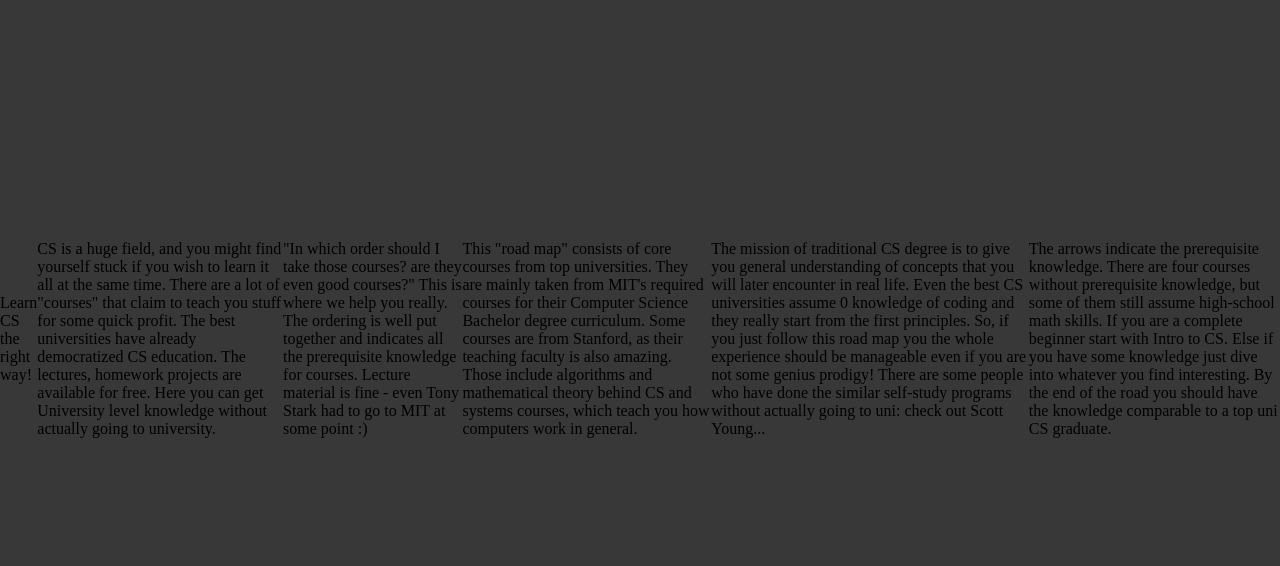
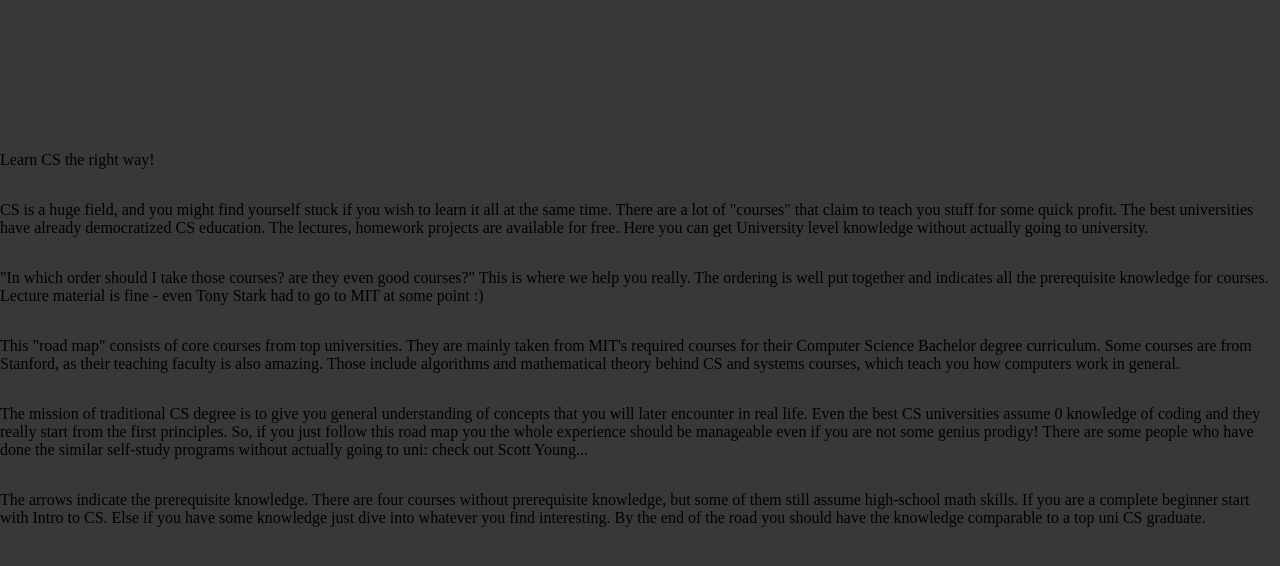
Before and after one commit to Iamdachi/roadToCS, a Flask app: page /about in a window 1280 px wide. Shown: the part 61-627 px from the top of the page. Run offline with Flask 3, Linux system fonts and the light colour scheme; the visitor is signed in with stand-in values (Sample User, id 1); parts of the project's set-up code (start-up, migrations or seed data) failed here and were passed over.

Commit message:
about page6

```diff
--- a/static/styles.css
+++ b/static/styles.css
@@ -100,6 +100,12 @@ p {
   display: block; /* Ensures each <p> starts on a new line */
   flex-direction: column;
 }
+#about-content {
+  display: flex;
+  flex-direction: column; /* Stack children vertically */
+  align-items: flex-start; /* Align paragraphs to the left */
+}
+
 
 
 /* Login Button */
--- a/templates/about.html
+++ b/templates/about.html
@@ -25,6 +25,7 @@
     </nav>
 </head>
 <body>
+<div id="about-content">
     <p>
         Learn CS the right way!
     </p>
@@ -48,6 +49,6 @@
     <p>
         The arrows indicate the prerequisite knowledge. There are four courses without prerequisite knowledge, but some of them still assume high-school math skills. If you are a complete beginner start with Intro to CS. Else if you have some knowledge just dive into whatever you find interesting. By the end of the road you should have the knowledge comparable to a top uni CS graduate.
     </p>
-
+</div>
 </body>
 </html>
```
